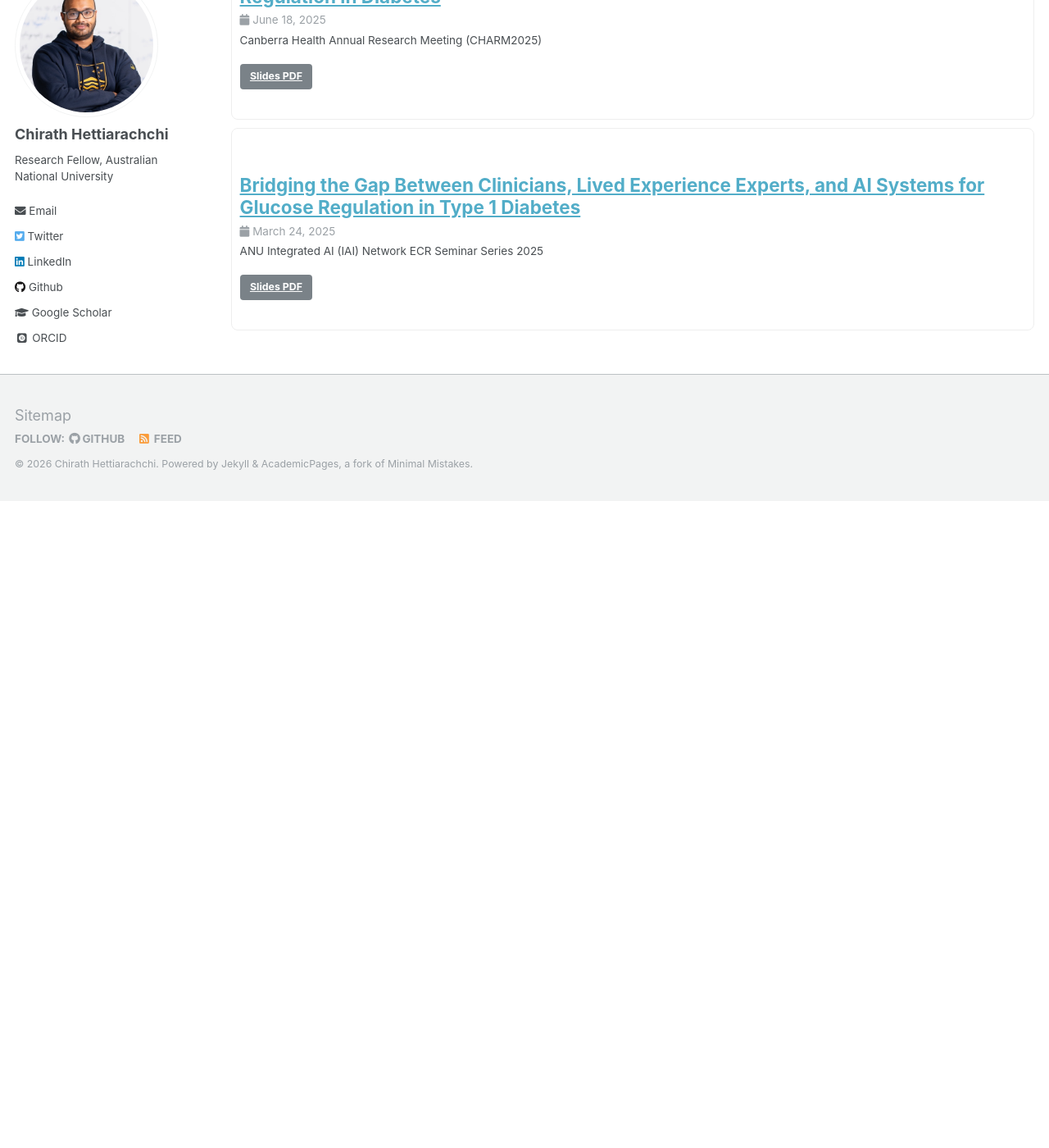
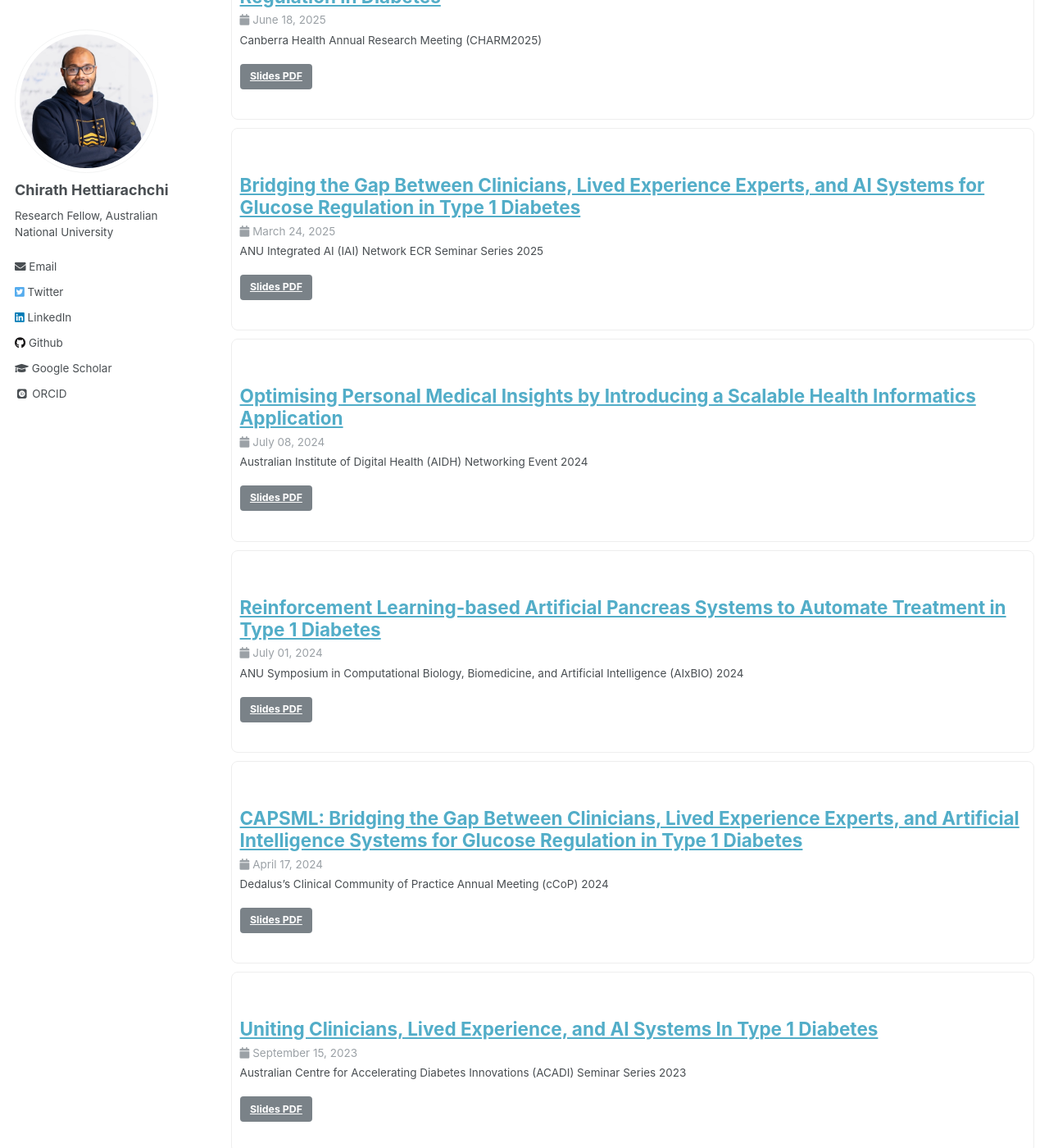
Before and after one commit to chirathyh/chirathyh.github.io, a Jekyll site: the page built from _pages/talks.html, in a window 1280 px wide and 1400 px high, scrolled down 1291 px. Shown: the whole window at 82% size. Built offline with Jekyll 4.4.1, drawn with Linux system fonts in a browser that asks for light colours; some web fonts are replaced; before the commit the page ends 1902 px from its top, so only the background shows below that.

Commit message:
Add slides for my talk

```diff
--- a/_data/talks.yml
+++ b/_data/talks.yml
@@ -39,3 +39,23 @@ talks:
     slides: "/files/IAI_ECR_ChirathHettiarachchi.pdf"
     date: "2025-03-24"
     venue: "ANU Integrated AI (IAI) Network ECR Seminar Series 2025"
+
+  - title: "Optimising Personal Medical Insights by Introducing a Scalable Health Informatics Application"
+    slides: "/files/SensAnalytics_presentation.pdf"
+    date: "2024-07-08"
+    venue: "Australian Institute of Digital Health (AIDH) Networking Event 2024"
+
+  - title: "Reinforcement Learning-based Artificial Pancreas Systems to Automate Treatment in Type 1 Diabetes"
+    slides: "/files/AIxBIO2024_ChirathHettiarachchi.pdf"
+    date: "2024-07-01"
+    venue: "ANU Symposium in Computational Biology, Biomedicine, and Artificial Intelligence (AIxBIO) 2024"
+
+  - title: "CAPSML: Bridging the Gap Between Clinicians, Lived Experience Experts, and Artificial Intelligence Systems for Glucose Regulation in Type 1 Diabetes"
+    slides: "/files/CAPSML_DEMO_Dedalus.pdf"
+    date: "2024-04-17"
+    venue: "Dedalus’s Clinical Community of Practice Annual Meeting (cCoP) 2024"
+
+  - title: "Uniting Clinicians, Lived Experience, and AI Systems In Type 1 Diabetes"
+    slides: "/files/CAPSML_DEMO_ACADI.pdf"
+    date: "2023-09-15"
+    venue: "Australian Centre for Accelerating Diabetes Innovations (ACADI) Seminar Series 2023"
```
Also changed, not shown: 4 other files.
